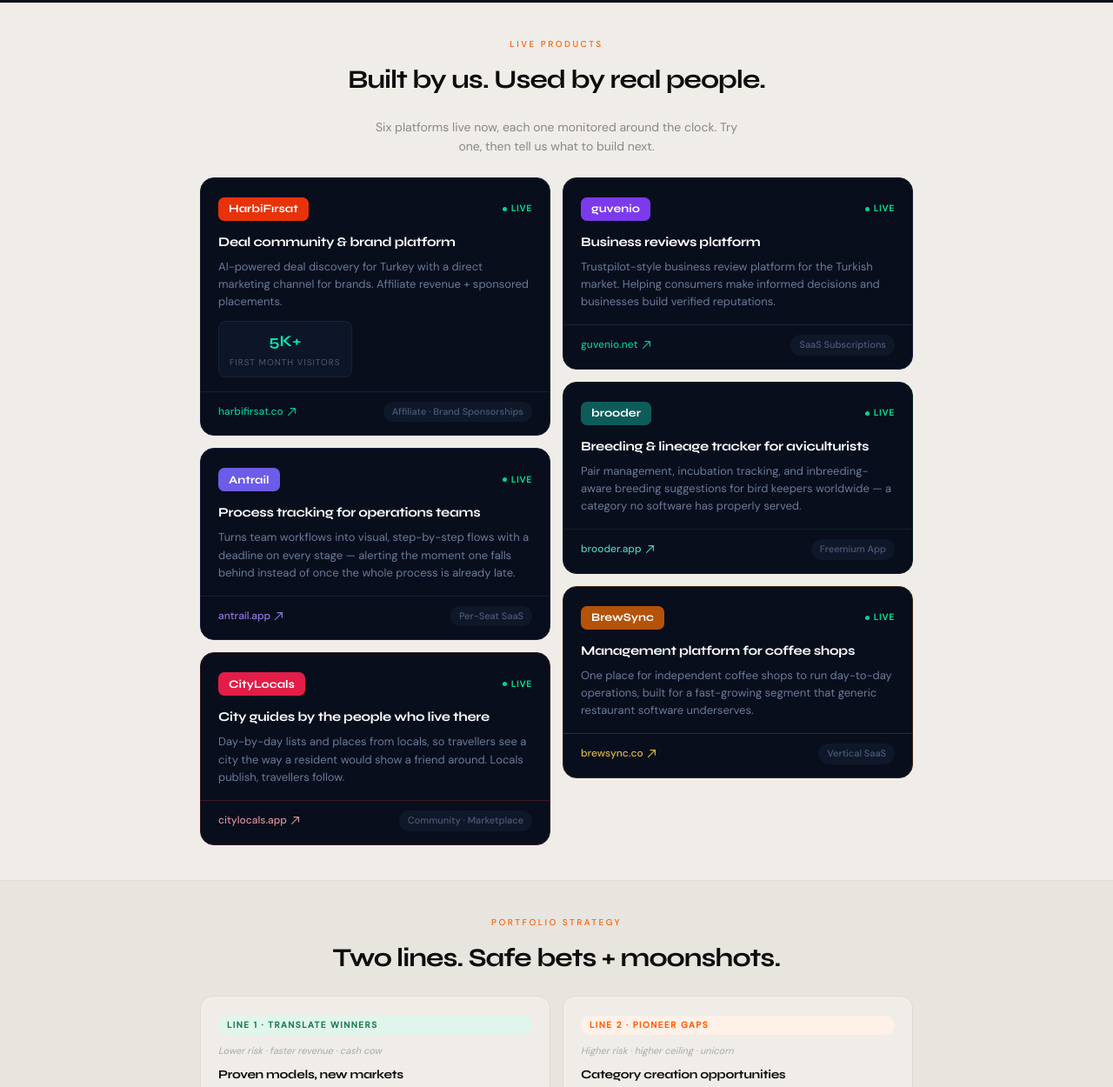
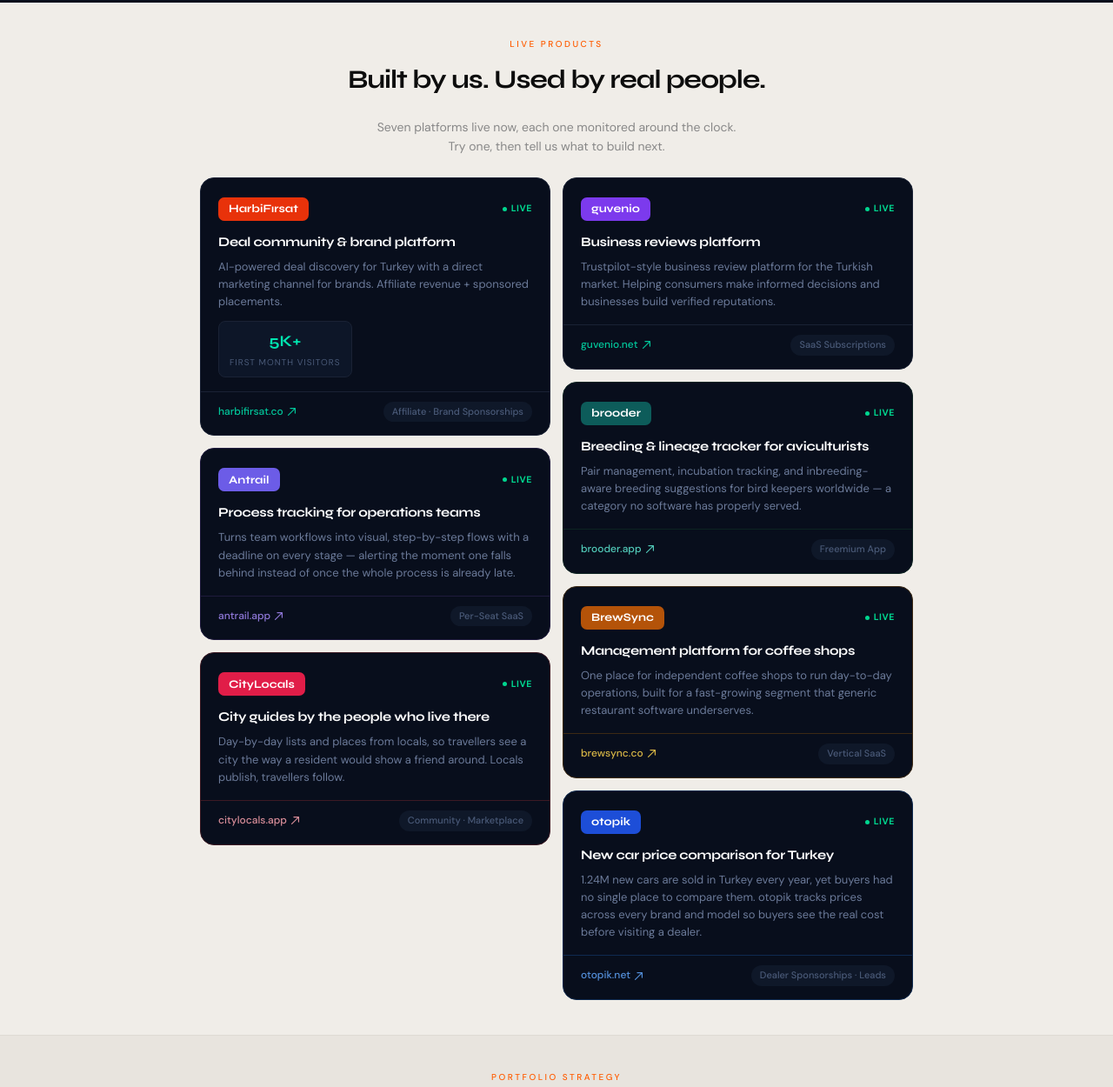
Before and after one commit to erhan-spec/applicalgap, a plain HTML site: page index.html in a window 1280 px wide. Shown: the part 1040-2290 px from the top of the page at 87% size. Drawn offline with Linux system fonts and the light colour scheme.

Commit message:
Add otopik back to products and roadmap
Co-Authored-By: Claude Opus 5.5 <noreply@anthropic.com>
Claude-Session: https://claude.ai/code/session_01T7FGrpN6Pom5LkBz9vaziv

```diff
--- a/index.html
+++ b/index.html
@@ -188,7 +188,7 @@ footer{background:var(--dark);padding:16px 7%;display:flex;justify-content:space
 </section>
 
 <div class="stats">
-  <div class="stat-b"><div class="stat-n">6</div><div class="stat-l">Products live</div></div>
+  <div class="stat-b"><div class="stat-n">7</div><div class="stat-l">Products live</div></div>
   <div class="stat-b"><div class="stat-n">1</div><div class="stat-l">Market: Turkey</div></div>
   <div class="stat-b"><div class="stat-n">90<em>%</em></div><div class="stat-l">Lower cost vs. studios</div></div>
   <div class="stat-b"><div class="stat-n">30&ndash;60<em>d</em></div><div class="stat-l">MVP to launch</div></div>
@@ -217,7 +217,7 @@ footer{background:var(--dark);padding:16px 7%;display:flex;justify-content:space
 <section class="products" id="products">
   <span class="sec-label orange">Live products</span>
   <h2 class="sec-title lt">Built by us. Used by real people.</h2>
-  <p class="sec-sub">Six platforms live now, each one monitored around the clock. Try one, then tell us what to build next.</p>
+  <p class="sec-sub">Seven platforms live now, each one monitored around the clock. Try one, then tell us what to build next.</p>
   <div class="prod-cols" style="display:grid;grid-template-columns:1fr 1fr;gap:14px;max-width:820px;margin:0 auto">
     <div style="display:flex;flex-direction:column;gap:14px">
       <a class="pc" href="https://harbifirsat.co" target="_blank" rel="noopener">
@@ -287,6 +287,17 @@ footer{background:var(--dark);padding:16px 7%;display:flex;justify-content:space
         <div class="pc-foot" style="border-color:#3d2a14">
           <span class="pc-url" style="color:#fcd34d">brewsync.co <svg width="11" height="11" viewBox="0 0 14 14" fill="none"><path d="M2 12L12 2M12 2H5M12 2V9" stroke="currentColor" stroke-width="1.5" stroke-linecap="round" stroke-linejoin="round"/></svg></span>
           <span class="pc-tag">Vertical SaaS</span>
+        </div>
+      </a>
+      <a class="pc" href="https://otopik.net" target="_blank" rel="noopener" style="border-color:#0f2a50">
+        <div class="pc-body">
+          <div class="pc-top"><div class="lb" style="background:#1d4ed8;color:#fff">otopik</div><div class="status s-live"><span class="sd sd-live"></span> Live</div></div>
+          <h3>New car price comparison for Turkey</h3>
+          <p>1.24M new cars are sold in Turkey every year, yet buyers had no single place to compare them. otopik tracks prices across every brand and model so buyers see the real cost before visiting a dealer.</p>
+        </div>
+        <div class="pc-foot" style="border-color:#0f2a50">
+          <span class="pc-url" style="color:#60a5fa">otopik.net <svg width="11" height="11" viewBox="0 0 14 14" fill="none"><path d="M2 12L12 2M12 2H5M12 2V9" stroke="currentColor" stroke-width="1.5" stroke-linecap="round" stroke-linejoin="round"/></svg></span>
+          <span class="pc-tag">Dealer Sponsorships &middot; Leads</span>
         </div>
       </a>
     </div>
@@ -366,6 +377,10 @@ footer{background:var(--dark);padding:16px 7%;display:flex;justify-content:space
       <a class="pl-item lnk" href="https://brewsync.co" target="_blank" rel="noopener">
         <div class="pl-item-top"><span class="pl-item-type">BrewSync</span><span class="pl-item-link">brewsync.co &#8599;</span></div>
         <span class="pl-item-industry">Hospitality &middot; Vertical SaaS</span>
+      </a>
+      <a class="pl-item lnk" href="https://otopik.net" target="_blank" rel="noopener">
+        <div class="pl-item-top"><span class="pl-item-type">otopik</span><span class="pl-item-link">otopik.net &#8599;</span></div>
+        <span class="pl-item-industry">Automotive &middot; Marketplace</span>
       </a>
     </div>
     <div class="pl-card" style="border-color:#00e5b040">
@@ -457,7 +472,7 @@ footer{background:var(--dark);padding:16px 7%;display:flex;justify-content:space
   <div class="contact-inner">
     <div>
       <h2>Let&rsquo;s talk<br><em>opportunities.</em></h2>
-      <p class="contact-sub">We&rsquo;re in active growth phase with six live products, from Turkey-first platforms to global SaaS tools. We&rsquo;re not looking for just capital &mdash; we&rsquo;re looking for strategic partners who bring market access, distribution, or category expertise. We reply within 24 hours.</p>
+      <p class="contact-sub">We&rsquo;re in active growth phase with seven live products, from Turkey-first platforms to global SaaS tools. We&rsquo;re not looking for just capital &mdash; we&rsquo;re looking for strategic partners who bring market access, distribution, or category expertise. We reply within 24 hours.</p>
     </div>
     <div class="contact-right">
       <a class="email-btn" id="ebtn" href="#">hello&#64;applicalgap.com</a>
```
